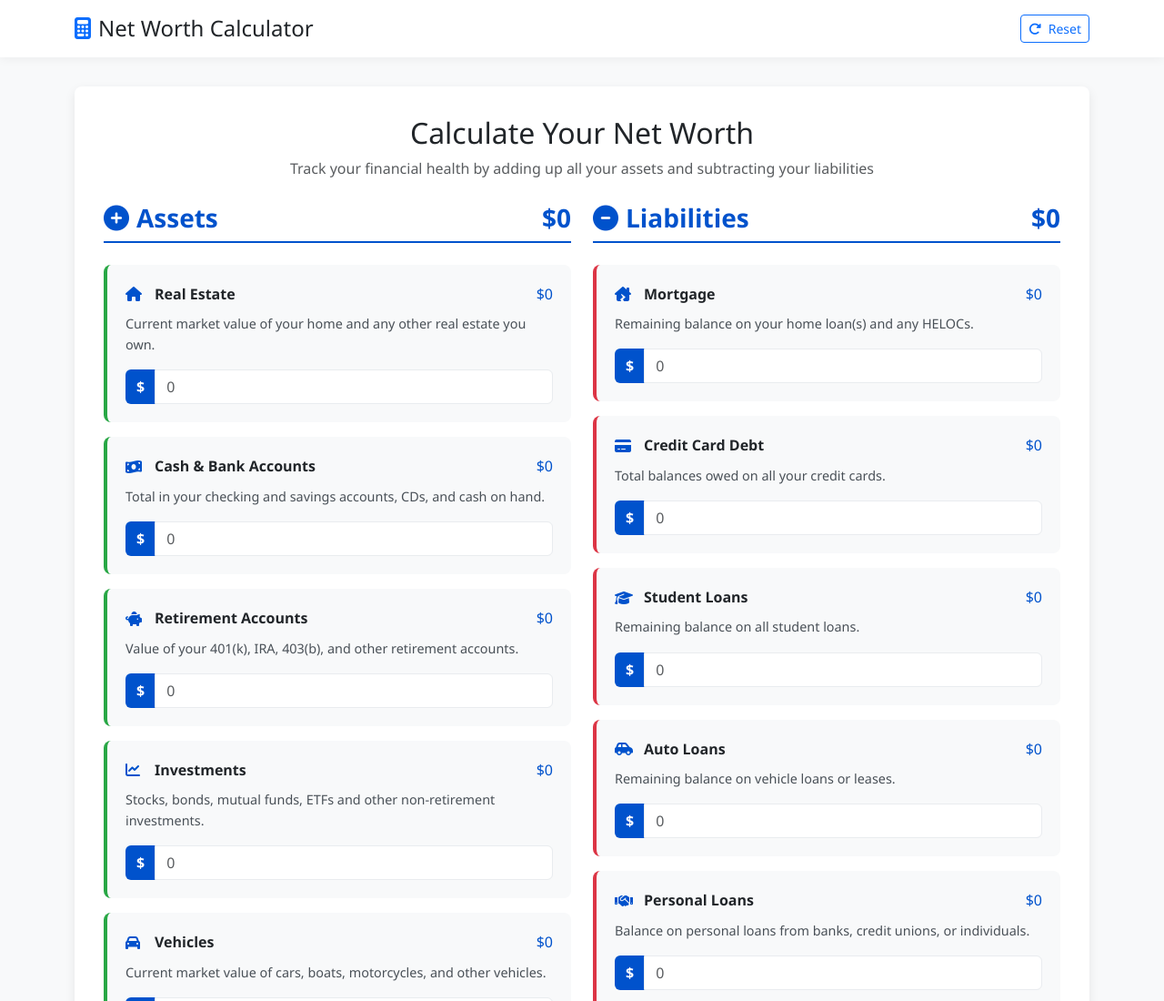
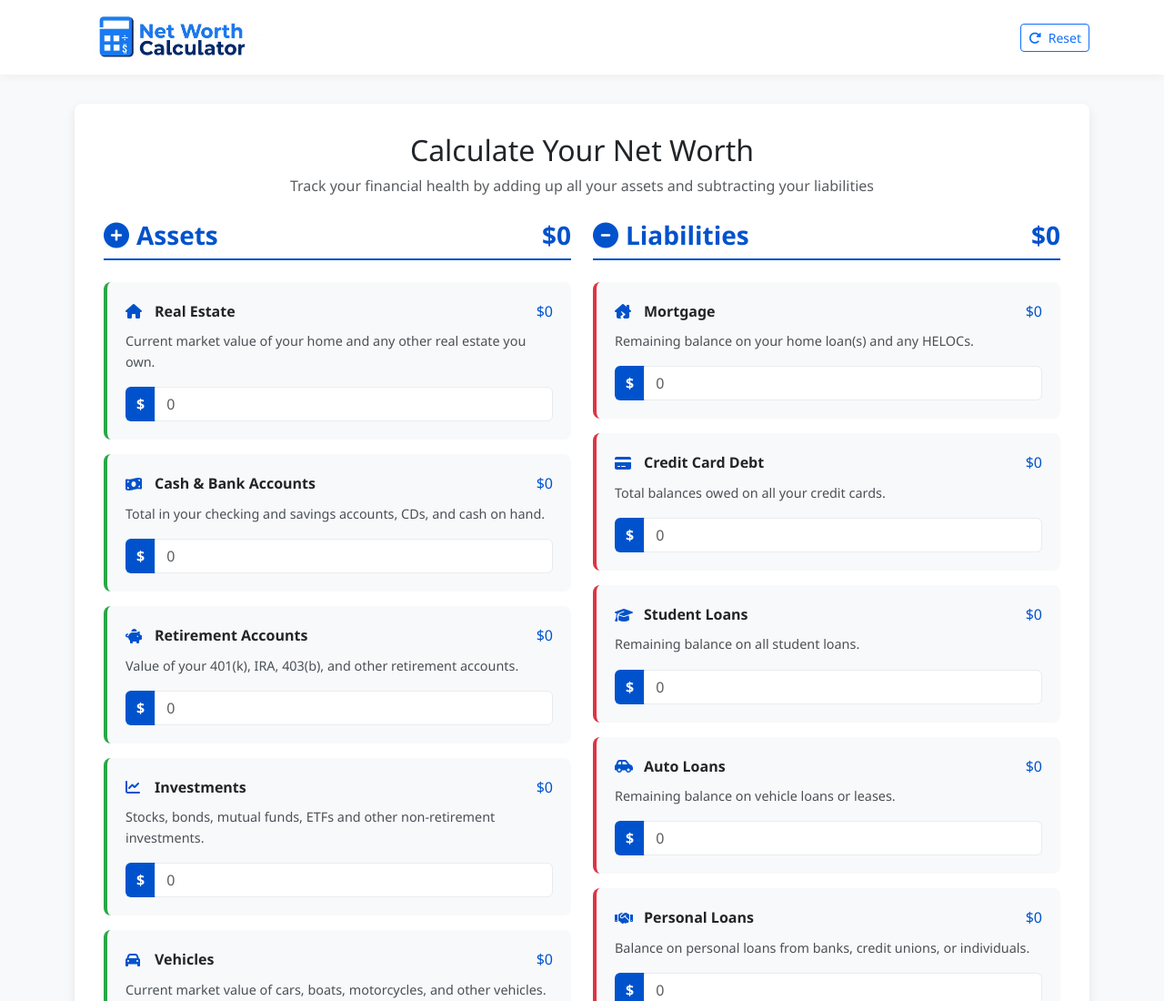
Before and after one commit to addychang/networthcalculator.com, a plain HTML site: page index.html in a window 1280 px wide. Shown: the top 1100 px of the page at 91% size. Drawn offline with nearby package versions, Linux system fonts and the light colour scheme.

Commit message:
feat: 添加网站 logo 并调整头部布局
- 在头部加入 Net Worth Calculator Logo
- 调整 logo 大小和对齐方式
- 更新 CSS 样式，增加 .site-logo 类
- 修改 header 结构，使用 flex布局

```diff
--- a/index.html
+++ b/index.html
@@ -50,6 +50,13 @@
             position: sticky;
             top: 0;
             z-index: 1000;
+        }
+
+        .site-logo {
+            height: 50px;
+            width: auto;
+            max-width: 220px;
+            object-fit: contain;
         }
 
         .calculator-container {
@@ -435,7 +442,10 @@
 <header class="header" role="banner">
     <div class="container">
         <div class="d-flex justify-content-between align-items-center">
-            <h1 class="h4 mb-0"><i class="fas fa-calculator me-2 text-primary" aria-hidden="true"></i>Net Worth Calculator</h1>
+            <div class="d-flex align-items-center">
+                <img src="/img/logo.png" alt="Net Worth Calculator Logo" class="site-logo me-2" id="site-logo">
+                <!-- Logo placeholder - will be replaced with actual logo -->
+            </div>
             <button class="btn btn-outline-primary btn-sm" id="resetBtn" aria-label="Reset calculator">
                 <i class="fas fa-redo-alt me-1" aria-hidden="true"></i> Reset
             </button>
@@ -840,6 +850,7 @@
 
 <script>
     document.addEventListener('DOMContentLoaded', function() {
+
         // Cache DOM elements
         const assetInputs = document.querySelectorAll('.asset-input');
         const liabilityInputs = document.querySelectorAll('.liability-input');
```
Also changed, not shown: favicon.ico (added), img/logo.png (added).
